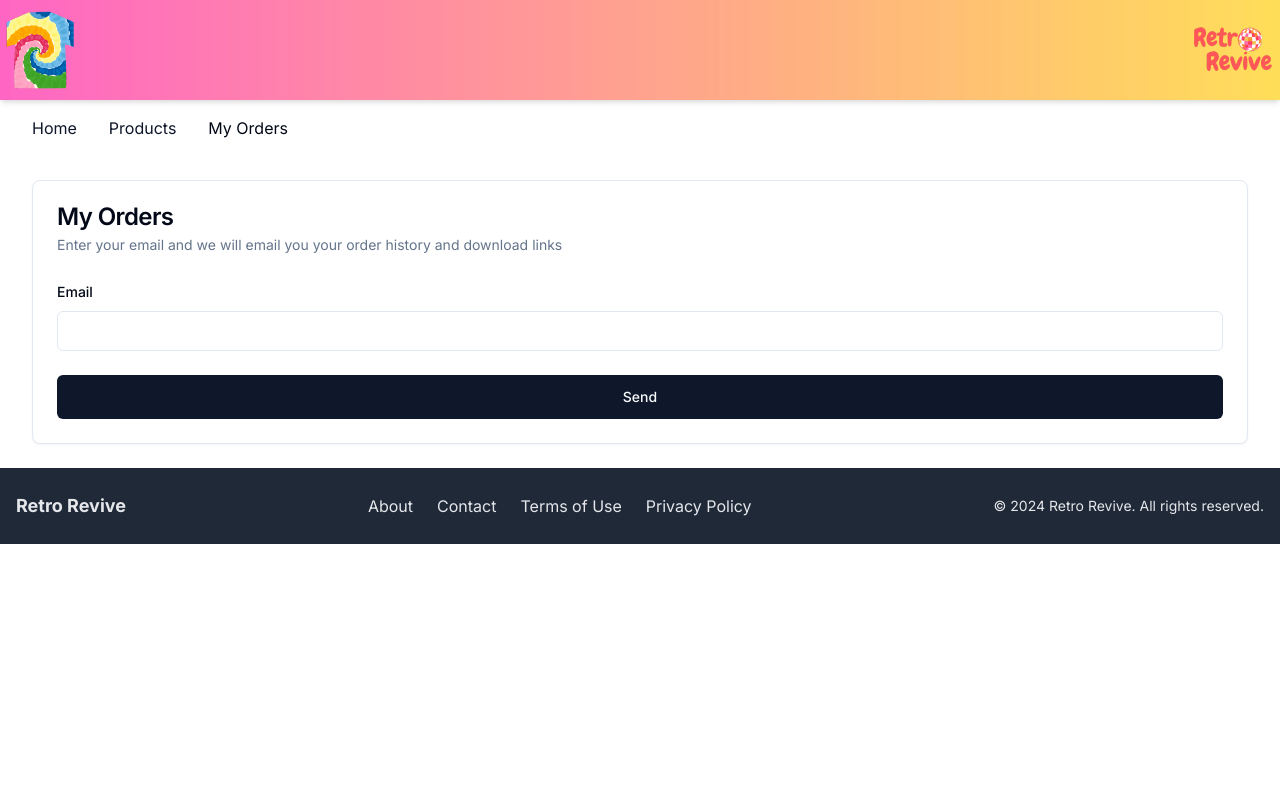
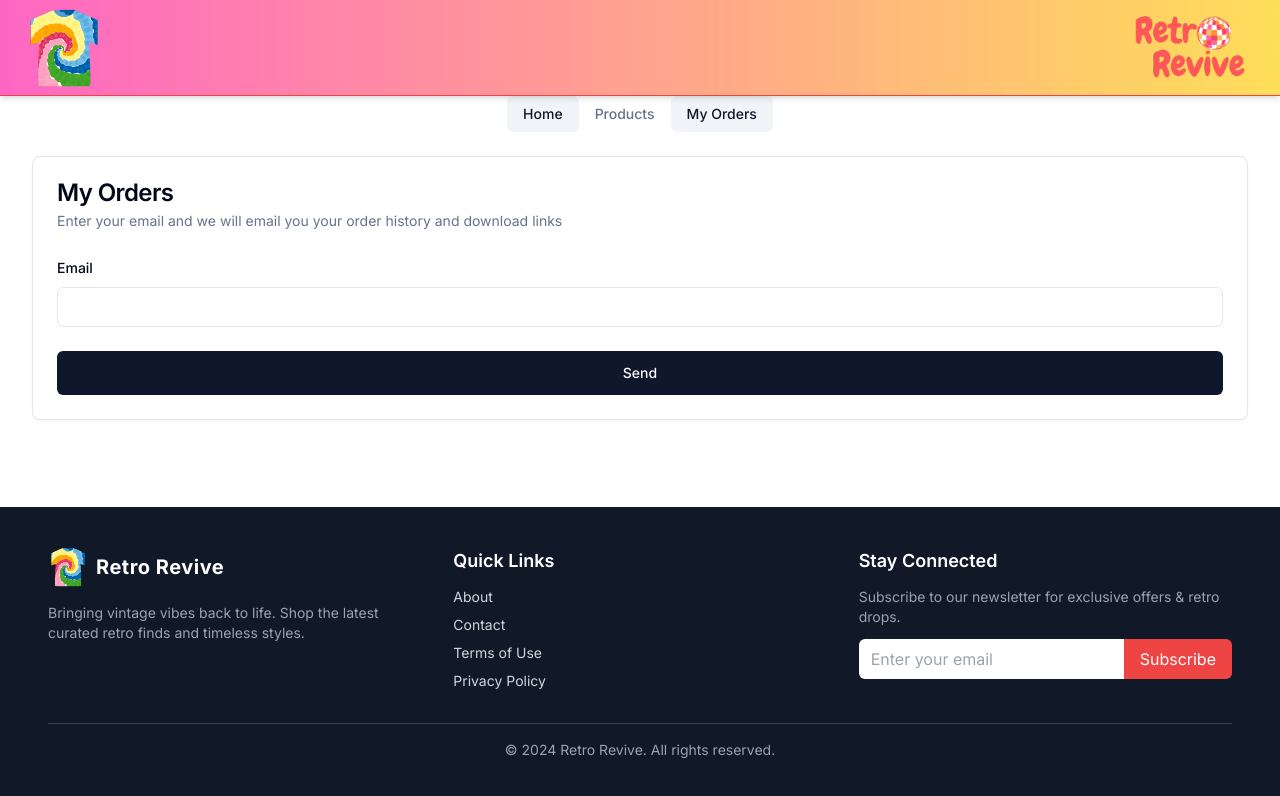
Before and after one commit to nevgauker/retroReviveStore, a Next.js app: page /orders in a window 1280 px wide. Shown: the top 796 px of the page. Built offline with nearby package versions, Linux system fonts and the light colour scheme; no server answers.

Commit message:
quick ui improve of components and main customeFacing screen

```diff
--- a/app/(customerFacing)/layout.tsx
+++ b/app/(customerFacing)/layout.tsx
@@ -1,23 +1,28 @@
 import Footer from '@/components/Footer'
 import Nav, { NavLink } from '@/components/Nav'
 import { TopSection } from '@/components/TopSection'
-import Image from "next/image"
 
 export const dynamic = 'force-dynamic'
+
 export default function Layout({
   children,
-}: Readonly<{
+}: {
   children: React.ReactNode
-}>) {
+}) {
   return (
-    <div className="flex flex-col justify-start items-start">
+    <div className="flex flex-col min-h-screen">
       <TopSection />
       <Nav>
         <NavLink href='/'>Home</NavLink>
         <NavLink href='/products'>Products</NavLink>
         <NavLink href='/orders'>My Orders</NavLink>
       </Nav>
-      <div className='container my-6'>{children}</div>
+
+      {/* Page content */}
+      <main className="flex-1 container my-6">
+        {children}
+      </main>
+
       <Footer />
     </div>
   )
--- a/app/(customerFacing)/page.tsx
+++ b/app/(customerFacing)/page.tsx
@@ -1,90 +1,115 @@
-import { cookies } from 'next/headers';
-import Image from 'next/image';
-import Link from 'next/link';
-import { Button } from '@/components/ui/button';
-import { ProductCard, ProductCardSkeleton } from '@/components/ProductCard';
-import { Suspense } from 'react';
-import ClientPopup from '@/components/client_popup';
+import { cookies } from "next/headers"
+import Image from "next/image"
+import Link from "next/link"
+import { Button } from "@/components/ui/button"
+import { ProductCard, ProductCardSkeleton } from "@/components/ProductCard"
+import { Suspense } from "react"
+import ClientPopup from "@/components/client_popup"
 import { cache } from "@/lib/cache"
-import db from '@/db/db';
-import { Product } from '@prisma/client';
+import db from "@/db/db"
+import { Product } from "@prisma/client"
 
 export default function HomePage() {
-  const cookieStore = cookies();
-  const popupShown = cookieStore.get('popupShown');
+  const cookieStore = cookies()
+  const popupShown = cookieStore.get("popupShown")
 
   const getMostPopularProducts = cache(
-    () => {
-      return db.product.findMany({
+    () =>
+      db.product.findMany({
         where: { isAvailableForPurchase: true },
         orderBy: { orders: { _count: "desc" } },
         take: 6,
-      })
-    },
+      }),
     ["/", "getMostPopularProducts"],
-    { revalidate: 60 * 60 * 24 }
+    { revalidate: 60 * 60 * 24 } // cache for 1 day
   )
 
-  const getNewestProducts = cache(() => {
-    return db.product.findMany({
-      where: { isAvailableForPurchase: true },
-      orderBy: { createdAt: "desc" },
-      take: 6,
-    })
-  }, ["/", "getNewestProducts"])
+  const getNewestProducts = cache(
+    () =>
+      db.product.findMany({
+        where: { isAvailableForPurchase: true },
+        orderBy: { createdAt: "desc" },
+        take: 6,
+      }),
+    ["/", "getNewestProducts"]
+  )
 
   return (
-    <main className='space-y-12'>
-      {!popupShown && <ClientPopup />} {/* Render pop-up if cookie is not set */}
+    <main className="space-y-16">
+      {!popupShown && <ClientPopup />}
+
       <ProductGridSection
-        title='Most Popular'
-        bannerImageName='/most.jpg'
+        title="Most Popular"
+        bannerImageName="/most.jpg"
         productsFetcher={getMostPopularProducts}
+        viewAllHref="/products?sort=popular"
       />
+
       <ProductGridSection
-        title='Newest'
-        bannerImageName='/new.jpg'
+        title="Newest"
+        bannerImageName="/new.jpg"
         productsFetcher={getNewestProducts}
+        viewAllHref="/products?sort=newest"
       />
     </main>
-  );
+  )
 }
 
 type ProductGridSectionProps = {
   title: string
   bannerImageName: string
   productsFetcher: () => Promise<Product[]>
+  viewAllHref: string
 }
 
-function ProductGridSection({ title, bannerImageName, productsFetcher }: ProductGridSectionProps) {
+function ProductGridSection({
+  title,
+  bannerImageName,
+  productsFetcher,
+  viewAllHref,
+}: ProductGridSectionProps) {
   return (
-    <div className='space-y-4'>
-      <div className='relative w-full h-80'>
-        <Image src={bannerImageName} alt={`${title} products`} fill objectFit='contain' />
+    <section className="space-y-6">
+      {/* Banner */}
+      <div className="relative w-full h-60 md:h-80 rounded-lg overflow-hidden shadow">
+        <Image
+          src={bannerImageName}
+          alt={`${title} products`}
+          fill
+          className="object-cover"
+          priority
+        />
+        <div className="absolute inset-0 bg-gradient-to-t from-black/50 to-transparent flex items-end p-6">
+          <h2 className="text-3xl font-extrabold text-white drop-shadow-md">
+            {title}
+          </h2>
+        </div>
       </div>
-      <div className='flex gap-4'>
-        <h2 className='text-3xl font-bold'>{title}</h2>
-        <Button variant='outline' asChild>
-          <Link href='/products' className='space-x-2'>
-            <span>View All</span>
-          </Link>
+
+      {/* Section header */}
+      <div className="flex items-center justify-between">
+        <h3 className="text-xl font-semibold">{title} Picks</h3>
+        <Button variant="outline" asChild>
+          <Link href={viewAllHref}>View All</Link>
         </Button>
       </div>
-      <div className='grid grid-cols-1 md:grid-cols-2 lg:grid-cols-3 gap-4'>
+
+      {/* Product grid */}
+      <div className="grid grid-cols-1 md:grid-cols-2 lg:grid-cols-3 gap-6">
         <Suspense
           fallback={
             <>
-              <ProductCardSkeleton />
-              <ProductCardSkeleton />
-              <ProductCardSkeleton />
+              {Array.from({ length: 6 }).map((_, i) => (
+                <ProductCardSkeleton key={i} />
+              ))}
             </>
           }
         >
           <ProductSuspense productsFetcher={productsFetcher} />
         </Suspense>
       </div>
-    </div>
-  );
+    </section>
+  )
 }
 
 async function ProductSuspense({
@@ -92,7 +117,6 @@ async function ProductSuspense({
 }: {
   productsFetcher: () => Promise<Product[]>
 }) {
-  return (await productsFetcher()).map(product => (
-    <ProductCard key={product.id} {...product} />
-  ))
+  const products = await productsFetcher()
+  return products.map((product) => <ProductCard key={product.id} {...product} />)
 }
--- a/components/Footer.tsx
+++ b/components/Footer.tsx
@@ -1,40 +1,91 @@
-// components/Footer.tsx
+import Link from 'next/link'
+import Image from 'next/image'
 
-import React from 'react';
-import Link from 'next/link';
-
-function Footer() {
+export default function Footer() {
     return (
-        <footer className="bg-gray-800 text-gray-200 py-6 w-screen">
-            <div className="container mx-auto flex flex-col md:flex-row justify-between items-center px-4">
-                {/* Logo or Brand Name */}
-                <div className="mb-4 md:mb-0">
-                    <h1 className="text-lg font-bold">Retro Revive</h1>
+        <footer className="bg-gray-900 text-gray-300 mt-12">
+            {/* Full width background */}
+            <div className="w-full">
+                {/* Centered content */}
+                <div className="max-w-7xl mx-auto px-6 md:px-12 py-10">
+                    <div className="grid grid-cols-1 md:grid-cols-3 gap-8">
+                        {/* Logo & Brand */}
+                        <div className="flex flex-col items-start space-y-4">
+                            <div className="flex items-center space-x-2">
+                                <Image
+                                    src="/RetroRevive_logo.png"
+                                    alt="Retro Revive logo"
+                                    width={40}
+                                    height={40}
+                                />
+                                <span className="text-xl font-bold tracking-wide text-white">
+                                    Retro Revive
+                                </span>
+                            </div>
+                            <p className="text-sm text-gray-400">
+                                Bringing vintage vibes back to life. Shop the latest curated
+                                retro finds and timeless styles.
+                            </p>
                         </div>
 
-                {/* Links Section */}
-                <div className="flex space-x-6 mb-4 md:mb-0">
-                    <Link href="/about">
+                        {/* Quick Links */}
+                        <div className="flex flex-col space-y-3">
+                            <h2 className="text-lg font-semibold text-white">Quick Links</h2>
+                            <nav className="flex flex-col space-y-2 text-sm">
+                                <Link href="/about" className="hover:text-white">
                                     About
                                 </Link>
-                    <Link href="/contact">
+                                <Link href="/contact" className="hover:text-white">
                                     Contact
                                 </Link>
-                    <Link href="/terms">
+                                <Link href="/terms" className="hover:text-white">
                                     Terms of Use
                                 </Link>
-                    <Link href="/privacy">
+                                <Link href="/privacy" className="hover:text-white">
                                     Privacy Policy
                                 </Link>
+                            </nav>
                         </div>
 
-                {/* Copyright Section */}
-                <div className="text-sm">
+                        {/* Newsletter or Socials */}
+                        <div className="flex flex-col space-y-3">
+                            <h2 className="text-lg font-semibold text-white">Stay Connected</h2>
+                            <p className="text-sm text-gray-400">
+                                Subscribe to our newsletter for exclusive offers & retro drops.
+                            </p>
+                            <form className="flex">
+                                <input
+                                    type="email"
+                                    placeholder="Enter your email"
+                                    className="w-full rounded-l-md px-3 py-2 text-gray-900 focus:outline-none"
+                                />
+                                <button
+                                    type="submit"
+                                    className="bg-red-500 px-4 py-2 rounded-r-md text-white hover:bg-red-600 transition"
+                                >
+                                    Subscribe
+                                </button>
+                            </form>
+                            <div className="flex space-x-4 mt-3">
+                                <Link href="#" aria-label="Instagram" className="hover:text-white">
+                                    <i className="fab fa-instagram"></i>
+                                </Link>
+                                <Link href="#" aria-label="Twitter" className="hover:text-white">
+                                    <i className="fab fa-twitter"></i>
+                                </Link>
+                                <Link href="#" aria-label="Facebook" className="hover:text-white">
+                                    <i className="fab fa-facebook"></i>
+                                </Link>
+                            </div>
+                        </div>
+                    </div>
+
+                    {/* Divider */}
+                    <div className="border-t border-gray-700 mt-8 pt-4 text-center text-sm text-gray-400">
                         <p>&copy; {new Date().getFullYear()} Retro Revive. All rights reserved.</p>
                     </div>
                 </div>
+            </div>
         </footer>
-    );
-};
-
-export default Footer;
+    )
+}
--- a/components/Nav.tsx
+++ b/components/Nav.tsx
@@ -12,16 +12,26 @@ export default function Nav({ children }: { children: ReactNode }) {
   )
 }
 
-export function NavLink(props: Omit<ComponentProps<typeof Link>, 'className'>) {
+type NavLinkProps = Omit<ComponentProps<typeof Link>, 'className'> & {
+  exact?: boolean
+}
+
+export function NavLink({ href, exact = false, ...props }: NavLinkProps) {
   const pathname = usePathname()
+  const isActive = exact ? pathname === href : pathname.startsWith(String(href))
 
   return (
     <Link
+      href={href}
       {...props}
       className={cn(
-        'p-4 hover:bg-secondary hover:text-secondary-foreground focus-visible:bg-secondary focus-visible:text-secondary-foreground',
-        pathname === props.href && 'bg-background text-foreground',
+        'px-4 py-2 rounded-md text-sm font-medium transition-colors',
+        'hover:bg-secondary hover:text-secondary-foreground focus-visible:outline-none focus-visible:ring-2 focus-visible:ring-offset-2 focus-visible:ring-secondary',
+        isActive
+          ? 'bg-secondary text-secondary-foreground'
+          : 'text-muted-foreground'
       )}
+      aria-current={isActive ? 'page' : undefined}
     />
   )
 }
--- a/components/ProductCard.tsx
+++ b/components/ProductCard.tsx
@@ -27,21 +27,36 @@ export function ProductCard({
   imagePath,
 }: ProductCardProps) {
   return (
-    <Card className='flex overflow-hidden flex-col'>
-      <div className='relative w-full h-auto aspect-video'>
-        <Image src={imagePath} fill alt={name} />
+    <Card className='flex flex-col overflow-hidden transition hover:shadow-lg'>
+      <div className='relative w-full aspect-square'>
+        <Image
+          src={imagePath}
+          alt={name}
+          fill
+          className='object-cover'
+          sizes='(max-width: 768px) 100vw, (max-width: 1200px) 50vw, 400px'
+          priority={false}
+        />
       </div>
+
       <CardHeader>
-        <CardTitle>{name}</CardTitle>
-        <CardDescription>{formatCurrency(priceInCents / 100)}</CardDescription>
-        <CardDescription>{'500 Images,aspect ratio: square, sizes: 960-1120'}</CardDescription>
+        <CardTitle className='truncate'>{name}</CardTitle>
+        <p className='text-lg font-semibold text-indigo-600'>
+          {formatCurrency(priceInCents / 100)}
+        </p>
       </CardHeader>
+
       <CardContent className='flex-grow'>
-        <p className='line-clamp-4'>{description}</p>
+        <CardDescription className='line-clamp-3'>
+          {description}
+        </CardDescription>
       </CardContent>
+
       <CardFooter>
         <Button asChild size='lg' className='w-full'>
-          <Link href={`/products/${id}/purchase`}>Purchase</Link>
+          <Link href={`/products/${id}/purchase`} aria-label={`Purchase ${name}`}>
+            Purchase
+          </Link>
         </Button>
       </CardFooter>
     </Card>
@@ -50,23 +65,21 @@ export function ProductCard({
 
 export function ProductCardSkeleton() {
   return (
-    <Card className='overflow-hidden flex flex-col animate-pulse'>
-      <div className='w-full aspect-video bg-gray-300' />
+    <Card className='flex flex-col overflow-hidden animate-pulse'>
+      <div className='w-full aspect-square bg-gray-300' />
       <CardHeader>
         <CardTitle>
-          <div className='w-3/4 h-6 rounded-full bg-gray-300' />
+          <div className='h-6 w-3/4 rounded-full bg-gray-300' />
         </CardTitle>
-        <CardDescription>
-          <div className='w-1/2 h-4 rounded-full bg-gray-300' />
-        </CardDescription>
+        <div className='h-5 w-1/2 rounded-full bg-gray-300' />
       </CardHeader>
       <CardContent className='space-y-2'>
-        <div className='w-full h-4 rounded-full bg-gray-300' />
-        <div className='w-full h-4 rounded-full bg-gray-300' />
-        <div className='w-3/4 h-4 rounded-full bg-gray-300' />
+        <div className='h-4 w-full rounded-full bg-gray-300' />
+        <div className='h-4 w-full rounded-full bg-gray-300' />
+        <div className='h-4 w-3/4 rounded-full bg-gray-300' />
       </CardContent>
       <CardFooter>
-        <Button className='w-full' disabled size='lg'></Button>
+        <Button className='w-full' disabled size='lg' />
       </CardFooter>
     </Card>
   )
--- a/components/TopSection.tsx
+++ b/components/TopSection.tsx
@@ -2,32 +2,36 @@ import Image from "next/image"
 
 export function TopSection() {
     return (
-        <div className="relative h-[100px] w-screen border-b-1 border-red shadow-md">
+        <header className="relative h-24 w-full border-b border-red-500 shadow-md overflow-hidden">
+            {/* Background */}
             <Image
-                className="object-contain-top"
-                src={"/RetroRevive_background.jpg"}
-                alt={"store background"}
+                src="/RetroRevive_background.jpg"
+                alt="store background"
                 fill
+                className="object-cover"
+                priority
             />
 
-            <div className="absolute top-1/2 left-0 transform -translate-y-1/2">
+            {/* Content container */}
+            <div className="relative z-10 flex items-center justify-between h-full px-6">
+                {/* Logo */}
                 <Image
-                    className="object-contain"
-                    src={"/RetroRevive_logo.png"}
-                    alt={"store logo"}
+                    src="/RetroRevive_logo.png"
+                    alt="store logo"
                     width={80}
                     height={80}
+                    className="object-contain"
+                />
+
+                {/* Text */}
+                <Image
+                    src="/RetroRevive_text.png"
+                    alt="store name"
+                    width={140}
+                    height={80}
+                    className="object-contain"
                 />
             </div>
-            <div className="absolute top-1/2 right-0 transform -translate-y-1/2">
-                <Image
-                    className="object-contain"
-                    src={"/RetroRevive_text.png"}
-                    alt={"store logo"}
-                    width={100}
-                    height={100}
-                />
-            </div>
-        </div>
+        </header>
     )
 }
```
Lines whose indentation alone changed are shown as unchanged.
